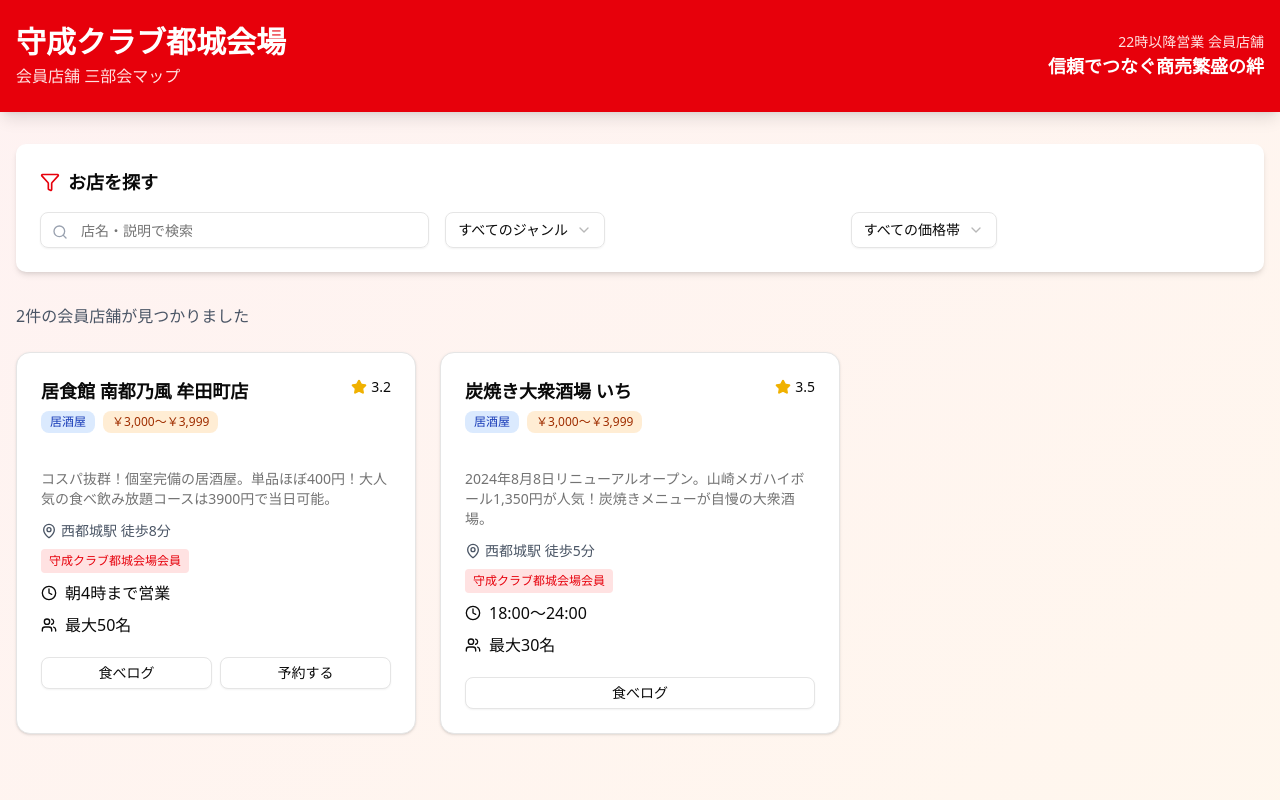
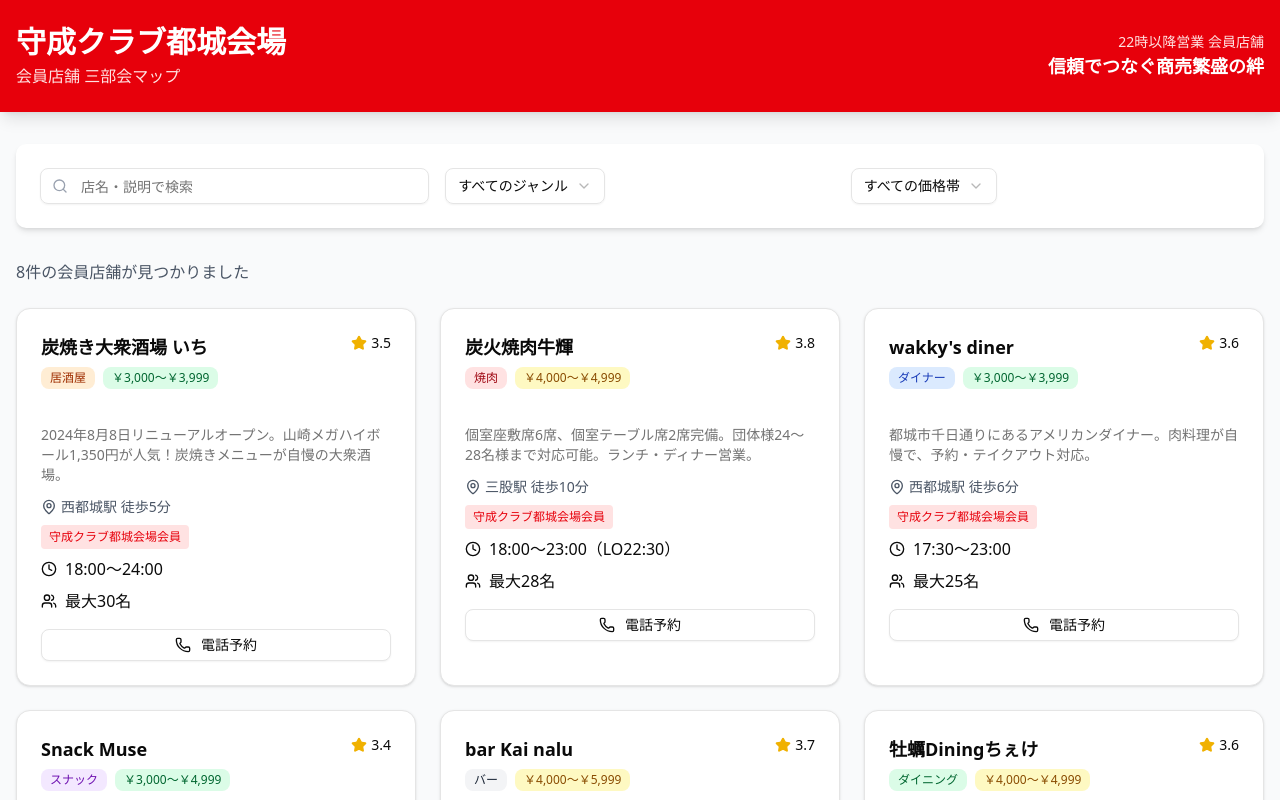
Before and after one commit to OfficePlata/shusei-miyakonojo-map, a React (Vite) app: page / in a window 1280 px wide. Shown: the top 800 px of the page. Built offline with nearby package versions, Linux system fonts and the light colour scheme.

Commit message:
Version 3: Save current changes

```diff
--- a/src/App.jsx
+++ b/src/App.jsx
@@ -1,81 +1,61 @@
-import { useState, useEffect } from 'react'
+import { useState, useMemo } from 'react'
 import { Button } from '@/components/ui/button.jsx'
 import { Card, CardContent, CardDescription, CardHeader, CardTitle } from '@/components/ui/card.jsx'
 import { Badge } from '@/components/ui/badge.jsx'
 import { Input } from '@/components/ui/input.jsx'
 import { Select, SelectContent, SelectItem, SelectTrigger, SelectValue } from '@/components/ui/select.jsx'
-import { MapPin, Clock, Users, Phone, Star, Filter, Search } from 'lucide-react'
+import { Search, MapPin, Clock, Users, Star, Phone } from 'lucide-react';
 import { restaurants, venues } from './data/restaurants.js'
 import './App.css'
 
 function App() {
-  const [filteredRestaurants, setFilteredRestaurants] = useState(restaurants)
+  const [searchTerm, setSearchTerm] = useState('')
   const [selectedGenre, setSelectedGenre] = useState('all')
   const [selectedPriceRange, setSelectedPriceRange] = useState('all')
-  const [searchTerm, setSearchTerm] = useState('')
   const [selectedRestaurant, setSelectedRestaurant] = useState(null)
 
   // ジャンルの一覧を取得
   const genres = [...new Set(restaurants.map(r => r.genre))]
 
   // 価格帯の一覧を取得
-  const priceRanges = [
-    '～￥999',
-    '￥1,000～￥1,999',
-    '￥2,000～￥2,999',
-    '￥3,000～￥3,999',
-    '￥4,000～￥4,999',
-    '￥5,000～￥5,999',
-    '￥15,000～￥19,999'
-  ]
+  const priceRanges = [...new Set(restaurants.map(r => r.priceRangeDinner).filter(Boolean))]
 
-  // フィルタリング処理
-  useEffect(() => {
-    let filtered = restaurants
+  // フィルタリングされたレストラン
+  const filteredRestaurants = useMemo(() => {
+    return restaurants.filter(restaurant => {
+      const matchesSearch = restaurant.name.toLowerCase().includes(searchTerm.toLowerCase()) ||
+                          restaurant.description.toLowerCase().includes(searchTerm.toLowerCase())
+      const matchesGenre = selectedGenre === 'all' || restaurant.genre === selectedGenre
+      const matchesPriceRange = selectedPriceRange === 'all' || restaurant.priceRangeDinner === selectedPriceRange
 
-    if (selectedGenre !== 'all') {
-      filtered = filtered.filter(r => r.genre === selectedGenre)
-    }
+      return matchesSearch && matchesGenre && matchesPriceRange
+    })
+  }, [searchTerm, selectedGenre, selectedPriceRange])
 
-    if (selectedPriceRange !== 'all') {
-      filtered = filtered.filter(r =>
-        r.priceRangeDinner === selectedPriceRange ||
-        r.priceRangeLunch === selectedPriceRange
-      )
-    }
-
-    if (searchTerm) {
-      filtered = filtered.filter(r =>
-        r.name.toLowerCase().includes(searchTerm.toLowerCase()) ||
-        r.description.toLowerCase().includes(searchTerm.toLowerCase())
-      )
-    }
-
-    setFilteredRestaurants(filtered)
-  }, [selectedGenre, selectedPriceRange, searchTerm])
-
-  const getPriceColor = (price) => {
-    if (price.includes('15,000')) return 'bg-purple-100 text-purple-800'
-    if (price.includes('5,000')) return 'bg-red-100 text-red-800'
-    if (price.includes('3,000') || price.includes('4,000')) return 'bg-orange-100 text-orange-800'
-    if (price.includes('2,000')) return 'bg-yellow-100 text-yellow-800'
-    return 'bg-green-100 text-green-800'
-  }
-
+  // ジャンル別の色分け
   const getGenreColor = (genre) => {
     const colors = {
+      '居酒屋': 'bg-orange-100 text-orange-800',
       '焼肉': 'bg-red-100 text-red-800',
-      '居酒屋': 'bg-blue-100 text-blue-800',
-      '寿司': 'bg-purple-100 text-purple-800',
-      '鳥料理': 'bg-orange-100 text-orange-800',
-      'おでん': 'bg-yellow-100 text-yellow-800',
-      'うどん': 'bg-green-100 text-green-800'
+      'スナック': 'bg-purple-100 text-purple-800',
+      'ダイナー': 'bg-blue-100 text-blue-800',
+      'バー': 'bg-gray-100 text-gray-800',
+      'ダイニング': 'bg-green-100 text-green-800'
     }
     return colors[genre] || 'bg-gray-100 text-gray-800'
   }
 
+  // 価格帯別の色分け
+  const getPriceColor = (priceRange) => {
+    if (!priceRange) return 'bg-gray-100 text-gray-800'
+    if (priceRange.includes('3,000')) return 'bg-green-100 text-green-800'
+    if (priceRange.includes('4,000')) return 'bg-yellow-100 text-yellow-800'
+    if (priceRange.includes('5,000')) return 'bg-orange-100 text-orange-800'
+    return 'bg-red-100 text-red-800'
+  }
+
   return (
-    <div className="min-h-screen bg-gradient-to-br from-red-50 to-orange-50">
+    <div className="min-h-screen bg-gray-50">
       {/* ヘッダー */}
       <header className="bg-red-600 text-white shadow-lg">
         <div className="container mx-auto px-4 py-6">
@@ -92,17 +72,13 @@ function App() {
         </div>
       </header>
 
+      {/* メインコンテンツ */}
       <div className="container mx-auto px-4 py-8">
         {/* 検索・フィルター */}
         <div className="bg-white rounded-lg shadow-md p-6 mb-8">
-          <div className="flex items-center gap-2 mb-4">
-            <Filter className="h-5 w-5 text-red-600" />
-            <h2 className="text-lg font-semibold">お店を探す</h2>
-          </div>
-
           <div className="grid grid-cols-1 md:grid-cols-3 gap-4">
             <div className="relative">
-              <Search className="absolute left-3 top-3 h-4 w-4 text-gray-400" />
+              <Search className="absolute left-3 top-1/2 transform -translate-y-1/2 text-gray-400 h-4 w-4" />
               <Input
                 placeholder="店名・説明で検索"
                 value={searchTerm}
@@ -113,7 +89,7 @@ function App() {
 
             <Select value={selectedGenre} onValueChange={setSelectedGenre}>
               <SelectTrigger>
-                <SelectValue placeholder="ジャンルを選択" />
+                <SelectValue placeholder="すべてのジャンル" />
               </SelectTrigger>
               <SelectContent>
                 <SelectItem value="all">すべてのジャンル</SelectItem>
@@ -125,7 +101,7 @@ function App() {
 
             <Select value={selectedPriceRange} onValueChange={setSelectedPriceRange}>
               <SelectTrigger>
-                <SelectValue placeholder="価格帯を選択" />
+                <SelectValue placeholder="すべての価格帯" />
               </SelectTrigger>
               <SelectContent>
                 <SelectItem value="all">すべての価格帯</SelectItem>
@@ -188,34 +164,32 @@ function App() {
                     <Users className="h-4 w-4" />
                     <span>最大{restaurant.capacity}名</span>
                   </div>
+
+                  <div className="flex gap-2 mt-4">
+                    <Button
+                      variant="outline"
+                      size="sm"
+                      className="flex-1"
+                      onClick={(e) => {
+                        e.stopPropagation();
+                        if (restaurant.phoneNumber) {
+                          window.open(`tel:${restaurant.phoneNumber}`, '_self');
+                        } else {
+                          alert('電話番号が登録されていません。直接お店にお問い合わせください。');
+                        }
+                      }}
+                    >
+                      <Phone className="w-4 h-4 mr-1" />
+                      電話予約
+                    </Button>
                   </div>
-
-                <div className="flex gap-2 pt-2">
-                  {restaurant.tabelogUrl && (
-                    <Button variant="outline" size="sm" className="flex-1"
-                            onClick={(e) => {
-                              e.stopPropagation()
-                              window.open(restaurant.tabelogUrl, '_blank')
-                            }}>
-                      食べログ
-                    </Button>
-                  )}
-                  {restaurant.hotpepperUrl && (
-                    <Button variant="outline" size="sm" className="flex-1"
-                            onClick={(e) => {
-                              e.stopPropagation()
-                              window.open(restaurant.hotpepperUrl, '_blank')
-                            }}>
-                      予約する
-                    </Button>
-                  )}
                 </div>
               </CardContent>
             </Card>
           ))}
         </div>
 
-        {/* 店舗詳細モーダル */}
+        {/* モーダル */}
         {selectedRestaurant && (
           <div className="fixed inset-0 bg-black bg-opacity-50 flex items-center justify-center p-4 z-50"
                onClick={() => setSelectedRestaurant(null)}>
@@ -223,10 +197,25 @@ function App() {
                  onClick={(e) => e.stopPropagation()}>
               <div className="p-6">
                 <div className="flex justify-between items-start mb-4">
+                  <div>
                     <h2 className="text-2xl font-bold">{selectedRestaurant.name}</h2>
-                  <Button variant="ghost" onClick={() => setSelectedRestaurant(null)}>
-                    ✕
-                  </Button>
+                    <p className="text-gray-600 mt-1">{selectedRestaurant.description}</p>
+                  </div>
+                  <button
+                    onClick={() => setSelectedRestaurant(null)}
+                    className="text-gray-400 hover:text-gray-600 text-2xl"
+                  >
+                    ×
+                  </button>
+                </div>
+
+                <div className="grid grid-cols-1 md:grid-cols-2 gap-6">
+                  <div>
+                    <img
+                      src={selectedRestaurant.imageUrl}
+                      alt={selectedRestaurant.name}
+                      className="w-full h-48 object-cover rounded-lg"
+                    />
                   </div>
 
                   <div className="space-y-4">
@@ -237,42 +226,31 @@ function App() {
                       <Badge className={getPriceColor(selectedRestaurant.priceRangeDinner)}>
                         {selectedRestaurant.priceRangeDinner}
                       </Badge>
-                    <div className="flex items-center gap-1">
-                      <Star className="h-4 w-4 text-yellow-500 fill-current" />
-                      <span className="text-sm font-medium">{selectedRestaurant.rating}</span>
-                    </div>
                     </div>
 
-                  <p className="text-gray-700">{selectedRestaurant.description}</p>
-
-                  <div className="grid grid-cols-1 md:grid-cols-2 gap-4">
                     <div className="space-y-3">
                       <div className="flex items-center gap-2">
-                        <MapPin className="h-5 w-5 text-gray-500" />
-                        <div>
-                          <p className="font-medium">アクセス</p>
-                          <p className="text-sm text-gray-600">{selectedRestaurant.station} {selectedRestaurant.walkTime}</p>
-                        </div>
+                        <MapPin className="h-4 w-4" />
+                        <span>{selectedRestaurant.address}</span>
                       </div>
 
                       <div className="flex items-center gap-2">
-                        <Clock className="h-5 w-5 text-gray-500" />
-                        <div>
-                          <p className="font-medium">営業時間</p>
-                          <p className="text-sm text-gray-600">{selectedRestaurant.openingHours}</p>
-                        </div>
+                        <Clock className="h-4 w-4" />
+                        <span>{selectedRestaurant.openingHours}</span>
                       </div>
 
                       <div className="flex items-center gap-2">
-                        <Users className="h-5 w-5 text-gray-500" />
-                        <div>
-                          <p className="font-medium">収容人数</p>
-                          <p className="text-sm text-gray-600">最大{selectedRestaurant.capacity}名</p>
-                        </div>
-                      </div>
+                        <Users className="h-4 w-4" />
+                        <span>最大{selectedRestaurant.capacity}名</span>
                       </div>
 
-                    <div className="space-y-3">
+                      {selectedRestaurant.phoneNumber && (
+                        <div className="flex items-center gap-2">
+                          <Phone className="h-4 w-4" />
+                          <span>{selectedRestaurant.phoneNumber}</span>
+                        </div>
+                      )}
+
                       <div>
                         <p className="font-medium">価格帯</p>
                         <p className="text-sm text-gray-600">ディナー: {selectedRestaurant.priceRangeDinner}</p>
@@ -284,26 +262,28 @@ function App() {
                       {selectedRestaurant.closingDay && (
                         <div>
                           <p className="font-medium">定休日</p>
-                          <p className="text-sm text-gray-600">{selectedRestaurant.closingDay}</p>
+                          <p className="text-gray-600">{selectedRestaurant.closingDay}</p>
                         </div>
                       )}
                     </div>
                   </div>
+                </div>
 
-                  <div className="flex gap-3 pt-4">
-                    {selectedRestaurant.tabelogUrl && (
-                      <Button className="flex-1"
-                              onClick={() => window.open(selectedRestaurant.tabelogUrl, '_blank')}>
-                        食べログで詳細を見る
+                <div className="flex gap-2 mt-6">
+                  <Button
+                    variant="outline"
+                    className="flex-1"
+                    onClick={() => {
+                      if (selectedRestaurant.phoneNumber) {
+                        window.open(`tel:${selectedRestaurant.phoneNumber}`, '_self');
+                      } else {
+                        alert('電話番号が登録されていません。直接お店にお問い合わせください。');
+                      }
+                    }}
+                  >
+                    <Phone className="w-4 h-4 mr-2" />
+                    電話で予約・問い合わせ
                   </Button>
-                    )}
-                    {selectedRestaurant.hotpepperUrl && (
-                      <Button className="flex-1 bg-orange-600 hover:bg-orange-700"
-                              onClick={() => window.open(selectedRestaurant.hotpepperUrl, '_blank')}>
-                        予約する
-                      </Button>
-                    )}
-                  </div>
                 </div>
               </div>
             </div>
--- a/src/data/restaurants.js
+++ b/src/data/restaurants.js
@@ -1,29 +1,6 @@
 export const restaurants = [
   {
     id: 1,
-    name: "居食館 南都乃風 牟田町店",
-    genre: "居酒屋",
-    description: "コスパ抜群！個室完備の居酒屋。単品ほぼ400円！大人気の食べ飲み放題コースは3900円で当日可能。",
-    address: "宮崎県都城市牟田町",
-    latitude: 31.7220,
-    longitude: 131.0550,
-    phoneNumber: "",
-    openingHours: "朝4時まで営業",
-    closingDay: "",
-    priceRangeDinner: "￥3,000～￥3,999",
-    priceRangeLunch: "",
-    capacity: 50,
-    tabelogUrl: "https://tabelog.com/miyazaki/A4503/A450301/45009604/",
-    hotpepperUrl: "https://r.gnavi.co.jp/rwmemjpp0000/",
-    imageUrl: "/api/placeholder/300/200",
-    rating: 3.20,
-    station: "西都城駅",
-    walkTime: "徒歩8分",
-    memberType: "守成クラブ都城会場会員",
-    specialFeatures: "食べ飲み放題フード44品、ドリンク24品"
-  },
-  {
-    id: 2,
     name: "炭焼き大衆酒場 いち",
     genre: "居酒屋",
     description: "2024年8月8日リニューアルオープン。山崎メガハイボール1,350円が人気！炭焼きメニューが自慢の大衆酒場。",
@@ -36,14 +13,183 @@ export const restaurants = [
     priceRangeDinner: "￥3,000～￥3,999",
     priceRangeLunch: "",
     capacity: 30,
-    tabelogUrl: "https://tabelog.com/miyazaki/A4503/A450301/45012543/",
+    tabelogUrl: "",
     hotpepperUrl: "",
     imageUrl: "/api/placeholder/300/200",
     rating: 3.50,
     station: "西都城駅",
     walkTime: "徒歩5分",
     memberType: "守成クラブ都城会場会員",
-    specialFeatures: "山崎メガハイボール、炭焼きメニュー"
+    specialFeatures: "山崎メガハイボール、炭焼きメニュー",
+    owner: "嶋田 真紀"
+  },
+  {
+    id: 2,
+    name: "炭火焼肉牛輝",
+    genre: "焼肉",
+    description: "個室座敷席6席、個室テーブル席2席完備。団体様24～28名様まで対応可能。ランチ・ディナー営業。",
+    address: "宮崎県三股町大字樺山4492",
+    latitude: 31.7280,
+    longitude: 131.0820,
+    phoneNumber: "0986-51-7729",
+    openingHours: "18:00～23:00（LO22:30）",
+    closingDay: "水曜日",
+    priceRangeDinner: "￥4,000～￥4,999",
+    priceRangeLunch: "￥1,000～￥1,999",
+    capacity: 28,
+    tabelogUrl: "",
+    hotpepperUrl: "",
+    imageUrl: "/api/placeholder/300/200",
+    rating: 3.80,
+    station: "三股駅",
+    walkTime: "徒歩10分",
+    memberType: "守成クラブ都城会場会員",
+    specialFeatures: "個室完備、団体対応可能",
+    owner: "西村 一輝"
+  },
+  {
+    id: 3,
+    name: "wakky's diner",
+    genre: "ダイナー",
+    description: "都城市千日通りにあるアメリカンダイナー。肉料理が自慢で、予約・テイクアウト対応。",
+    address: "宮崎県都城市上町4-9",
+    latitude: 31.7200,
+    longitude: 131.0580,
+    phoneNumber: "0986-77-7206",
+    openingHours: "17:30～23:00",
+    closingDay: "月曜日",
+    priceRangeDinner: "￥3,000～￥3,999",
+    priceRangeLunch: "￥1,000～￥1,999",
+    capacity: 25,
+    tabelogUrl: "",
+    hotpepperUrl: "",
+    imageUrl: "/api/placeholder/300/200",
+    rating: 3.60,
+    station: "西都城駅",
+    walkTime: "徒歩6分",
+    memberType: "守成クラブ都城会場会員",
+    specialFeatures: "アメリカンダイナー、肉料理専門",
+    owner: "脇田 友一"
+  },
+  {
+    id: 4,
+    name: "Snack Muse",
+    genre: "スナック",
+    description: "森高海奈ママが営むアットホームなスナック。守成クラブ会員同士の交流の場として人気。",
+    address: "宮崎県都城市",
+    latitude: 31.7220,
+    longitude: 131.0560,
+    phoneNumber: "",
+    openingHours: "20:00～深夜",
+    closingDay: "",
+    priceRangeDinner: "￥3,000～￥4,999",
+    priceRangeLunch: "",
+    capacity: 15,
+    tabelogUrl: "",
+    hotpepperUrl: "",
+    imageUrl: "/api/placeholder/300/200",
+    rating: 3.40,
+    station: "都城駅",
+    walkTime: "徒歩8分",
+    memberType: "守成クラブ都城会場会員",
+    specialFeatures: "会員同士の交流の場",
+    owner: "森高 海奈"
+  },
+  {
+    id: 5,
+    name: "bar Kai nalu",
+    genre: "バー",
+    description: "原田英治マスターが営むバー。落ち着いた雰囲気で大人の時間を楽しめる。",
+    address: "宮崎県都城市",
+    latitude: 31.7210,
+    longitude: 131.0570,
+    phoneNumber: "",
+    openingHours: "20:00～深夜",
+    closingDay: "",
+    priceRangeDinner: "￥4,000～￥5,999",
+    priceRangeLunch: "",
+    capacity: 12,
+    tabelogUrl: "",
+    hotpepperUrl: "",
+    imageUrl: "/api/placeholder/300/200",
+    rating: 3.70,
+    station: "都城駅",
+    walkTime: "徒歩10分",
+    memberType: "守成クラブ都城会場会員",
+    specialFeatures: "大人の隠れ家的バー",
+    owner: "原田 英治"
+  },
+  {
+    id: 6,
+    name: "牡蠣Diningちぇけ",
+    genre: "ダイニング",
+    description: "新鮮な牡蠣料理が自慢のダイニング。季節の牡蠣を使った創作料理が楽しめる。",
+    address: "宮崎県都城市",
+    latitude: 31.7190,
+    longitude: 131.0590,
+    phoneNumber: "",
+    openingHours: "18:00～23:00",
+    closingDay: "",
+    priceRangeDinner: "￥4,000～￥4,999",
+    priceRangeLunch: "",
+    capacity: 20,
+    tabelogUrl: "",
+    hotpepperUrl: "",
+    imageUrl: "/api/placeholder/300/200",
+    rating: 3.60,
+    station: "都城駅",
+    walkTime: "徒歩12分",
+    memberType: "守成クラブ都城会場会員",
+    specialFeatures: "新鮮牡蠣料理専門",
+    owner: "梅原 里美"
+  },
+  {
+    id: 7,
+    name: "スナックひよこ",
+    genre: "スナック",
+    description: "植村ケイ子ママが営む老舗スナック。アットホームな雰囲気で地元に愛される。",
+    address: "宮崎県都城市",
+    latitude: 31.7230,
+    longitude: 131.0550,
+    phoneNumber: "",
+    openingHours: "20:00～深夜",
+    closingDay: "",
+    priceRangeDinner: "￥3,000～￥4,999",
+    priceRangeLunch: "",
+    capacity: 18,
+    tabelogUrl: "",
+    hotpepperUrl: "",
+    imageUrl: "/api/placeholder/300/200",
+    rating: 3.30,
+    station: "都城駅",
+    walkTime: "徒歩7分",
+    memberType: "守成クラブ都城会場会員",
+    specialFeatures: "老舗スナック、地元密着",
+    owner: "植村 ケイ子"
+  },
+  {
+    id: 8,
+    name: "snack Tiana",
+    genre: "スナック",
+    description: "武藤綾乃ママが営むモダンなスナック。おしゃれな内装で若い世代にも人気。",
+    address: "宮崎県都城市",
+    latitude: 31.7240,
+    longitude: 131.0540,
+    phoneNumber: "",
+    openingHours: "20:00～深夜",
+    closingDay: "",
+    priceRangeDinner: "￥3,000～￥4,999",
+    priceRangeLunch: "",
+    capacity: 16,
+    tabelogUrl: "",
+    hotpepperUrl: "",
+    imageUrl: "/api/placeholder/300/200",
+    rating: 3.50,
+    station: "都城駅",
+    walkTime: "徒歩9分",
+    memberType: "守成クラブ都城会場会員",
+    specialFeatures: "モダンな内装、若い世代に人気",
+    owner: "武藤 綾乃"
   }
 ];
 
```
Also changed, not shown: 5 other files (tests, documents, lock files or other folders). Lines whose indentation alone changed are shown as unchanged.
